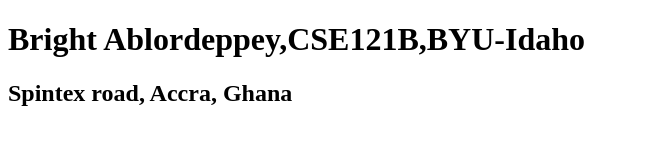
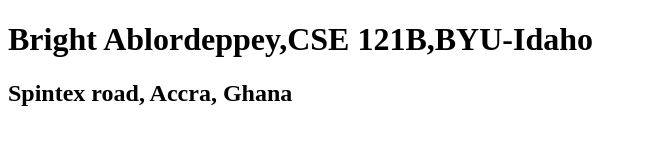
Before and after one commit to ablord33/cse121b, a plain HTML site: page index.html in a window 1280 px wide. Shown: the whole page, without its empty margins (0-647 px from the left). Drawn offline with Linux system fonts and the light colour scheme.

Commit message:
spaces between class name

```diff
--- a/index.html
+++ b/index.html
@@ -3,10 +3,10 @@
 <head>
     <meta charset="UTF-8">
     <meta name="viewport" content="width=device-width, initial-scale=1.0">
-    <title>Bright Ablordeppey,CSE121B,BYU-Idaho</title>
+    <title>Bright Ablordeppey,CSE 121B,BYU-Idaho</title>
 </head>
 <body>
-    <h1>Bright Ablordeppey,CSE121B,BYU-Idaho</h1>
+    <h1>Bright Ablordeppey,CSE 121B,BYU-Idaho</h1>
     <h2>Spintex road, Accra, Ghana</h2>
 </body>
 </html>
```
